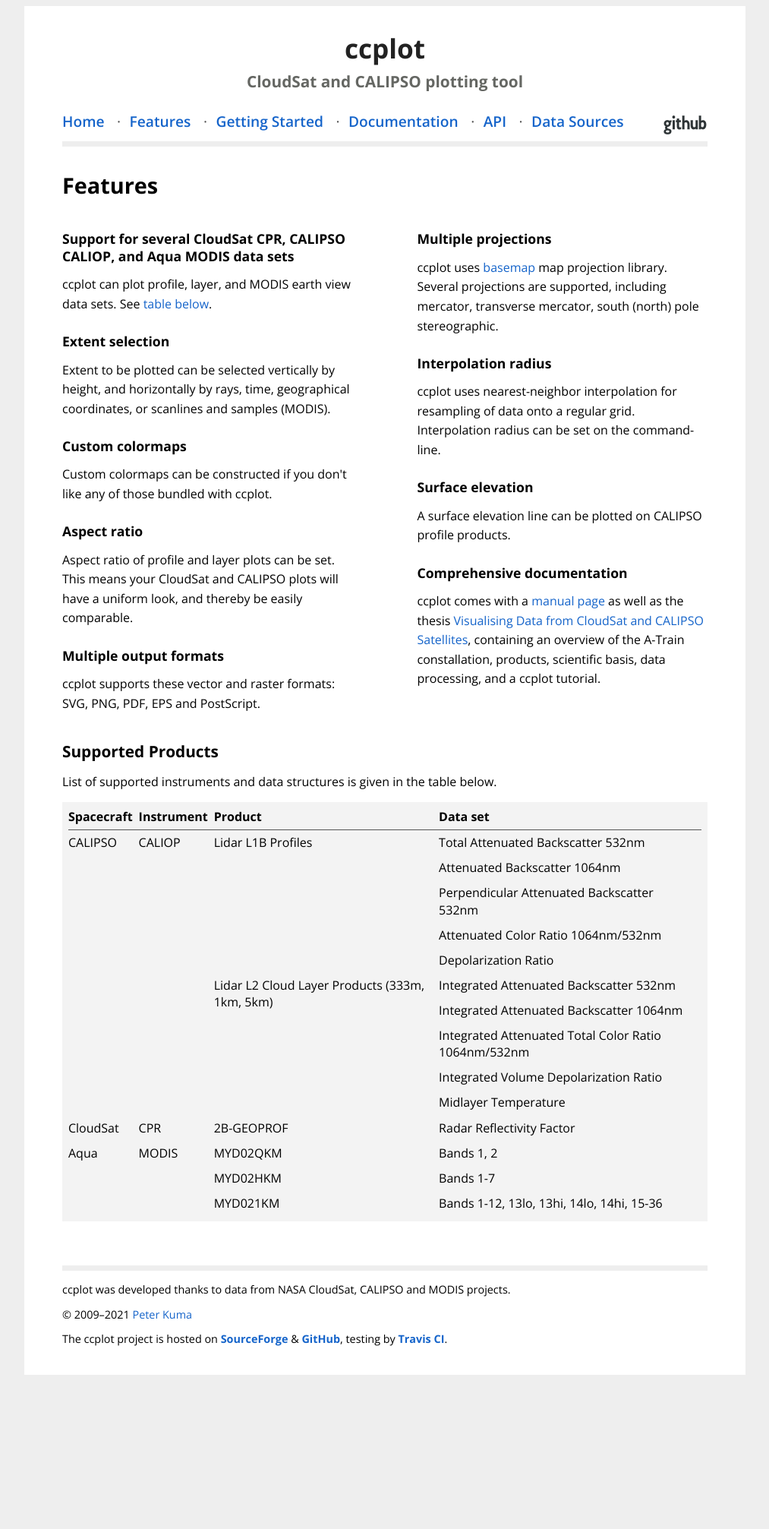
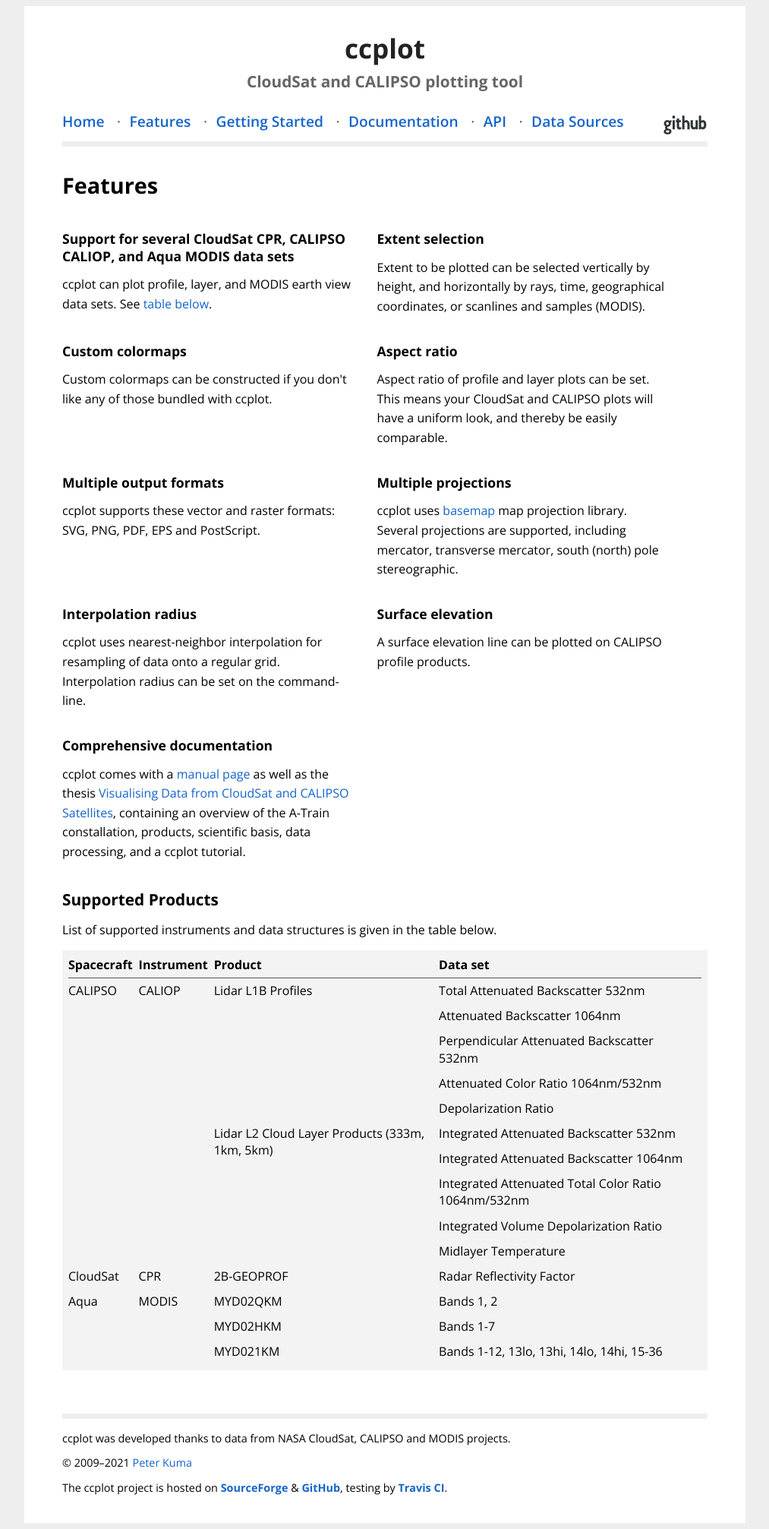
Before and after one commit to peterkuma/ccplot, a Jekyll site: the page built from features/index.html, in a window 1280 px wide. Shown: the whole page at 76% size, without its empty margins (133-1146 px from the left). Built offline with Jekyll 4.4.1, drawn with Linux system fonts in a browser that asks for light colours; before the commit the page ends 1818 px from its top, so only the background shows below that.

Commit message:
Fix features blocks on mobile

```diff
--- a/css/article.css
+++ b/css/article.css
@@ -117,12 +117,19 @@
     margin: 0;
 }
 
-.col1 {
-    width: 45%;
-    float: left;
+.wrapped-blocks {
+    display: flex;
+    flex-wrap: wrap;
+    gap: 0 2em;
 }
 
-.col2 {
+.wrapped-blocks div {
     width: 45%;
-    float: right;
+    min-width: 15em;
 }
+
+@media (max-width: 950px) {
+    .wrapped-blocks div {
+        width: inherit;
+    }
+}
--- a/features/index.html
+++ b/features/index.html
@@ -4,37 +4,46 @@
 ---
 <h1>Features</h1>
 
-<div class="col1">
+<div class="wrapped-blocks">
+<div>
 <h3>Support for several CloudSat CPR, CALIPSO CALIOP,
 and Aqua MODIS data sets</h3>
 <p>
 ccplot can plot profile, layer, and MODIS earth view data sets.
 See <a href="#supported-products">table below</a>.
 </p>
+</div>
+<div>
 <h3>Extent selection</h3>
 <p>
 Extent to be plotted can
 be selected vertically by height, and horizontally by
 rays, time, geographical coordinates, or scanlines and samples (MODIS).
 </p>
+</div>
+<div>
 <h3>Custom colormaps</h3>
 <p>
 Custom colormaps can
 be constructed if you don't like any of those bundled with ccplot.
 </p>
+</div>
+<div>
 <h3>Aspect ratio</h3>
 <p>
 Aspect ratio of profile and layer
 plots can be set. This means your CloudSat and CALIPSO plots
 will have a uniform look, and thereby be easily comparable.
 </p>
+</div>
+<div>
 <h3>Multiple output formats</h3>
 <p>
 ccplot supports these
 vector and raster formats: SVG, PNG, PDF, EPS and PostScript.
 </p>
 </div>
-<div class="col2">
+<div>
 <h3>Multiple projections</h3>
 <p>
 ccplot uses
@@ -42,17 +51,23 @@
 map projection library. Several projections are supported, including
 mercator, transverse mercator, south (north) pole stereographic.
 </p>
+</div>
+<div>
 <h3>Interpolation radius</h3>
 <p>
 ccplot uses nearest-neighbor
 interpolation for resampling of data onto a regular grid. Interpolation
 radius can be set on the command-line.
 </p>
+</div>
+<div>
 <h3>Surface elevation</h3>
 <p>
 A surface elevation line
 can be plotted on CALIPSO profile products.
 </p>
+</div>
+<div>
 <h3>Comprehensive documentation</h3>
 <p>
 ccplot comes with a <a href="../pub/doc/pdf/ccplot.1.pdf">manual page</a>
@@ -62,8 +77,7 @@
 scientific basis, data processing, and a ccplot tutorial.
 </p>
 </div>
-
-<div style="clear: both"></div>
+</div>
 
 <h2>Supported Products</h2>
 <p>List of supported instruments and data structures is given in the table
```
